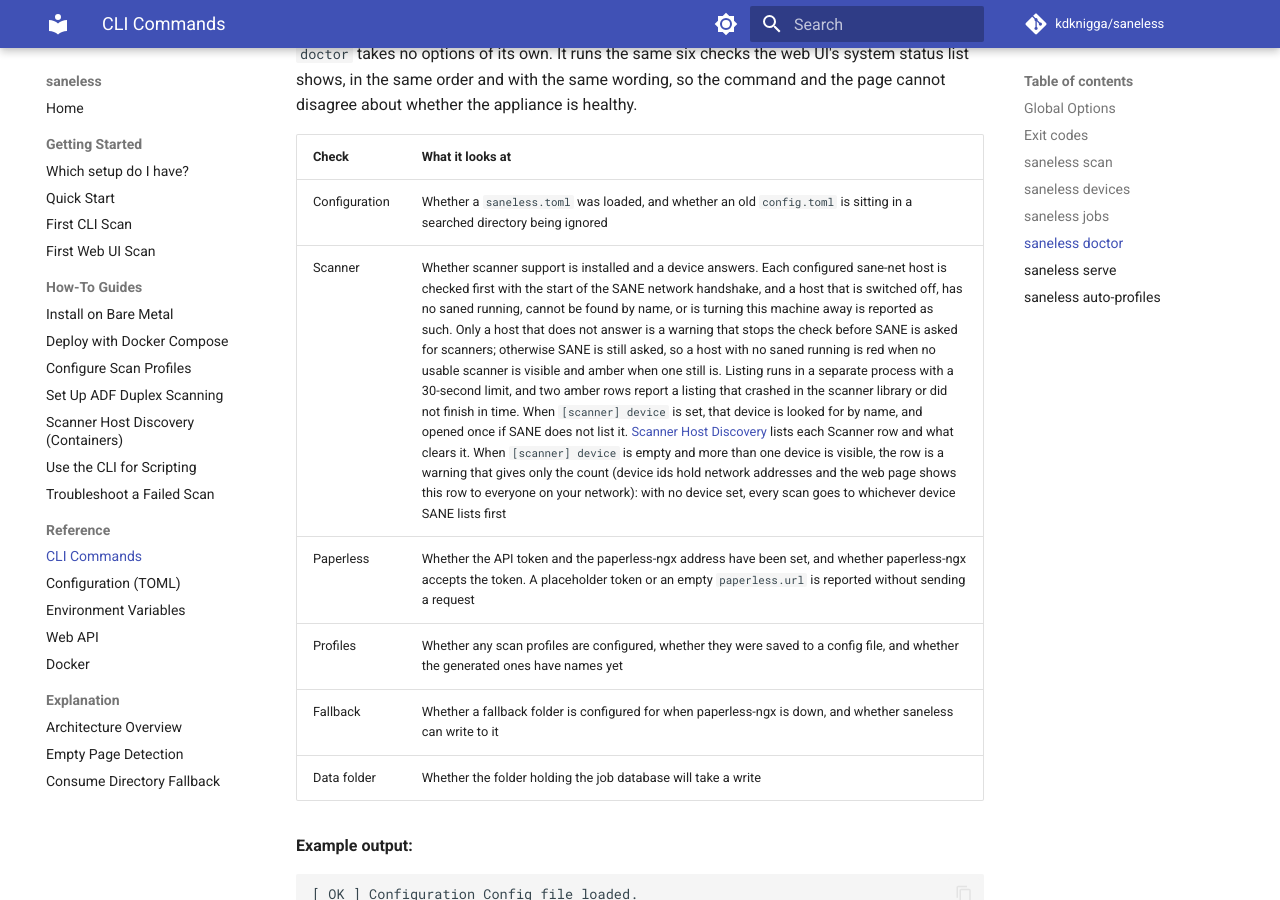
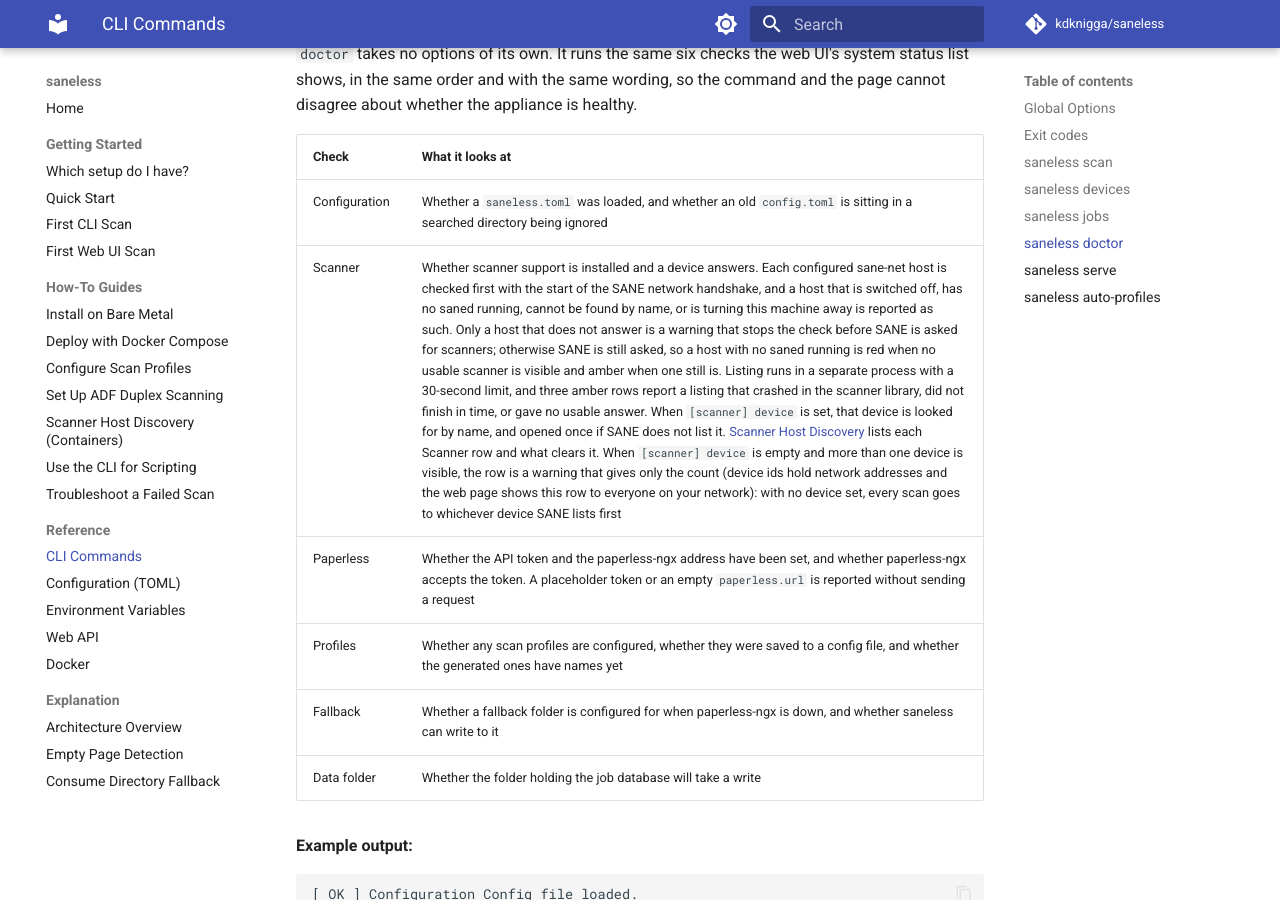
Before and after one commit to kdknigga/saneless, an MkDocs documentation site: the page built from docs/reference/cli-commands.md, in a window 1280 px wide and 900 px high, scrolled down 7330 px. Built offline with MkDocs 1.6.1 and Material for MkDocs 9.7.7, drawn with Linux system fonts in a browser that asks for light colours; comment, search, counter and statistics services are not loaded.

Commit message:
fix(42.1): count the no-answer row in the CLI reference's Scanner entry
The doctor reference still said two amber rows report a failed
listing. A listing that gave no usable answer has its own amber row
too, so there are three.

Co-Authored-By: Claude Opus 5.5 (1M context) <noreply@anthropic.com>
Claude-Session: https://claude.ai/code/session_013CxQxLcnRUSK9XY3SKundu

```diff
--- a/docs/reference/cli-commands.md
+++ b/docs/reference/cli-commands.md
@@ -203,7 +203,7 @@ saneless [--config PATH] [-v] doctor
 | Check | What it looks at |
 |-------|------------------|
 | Configuration | Whether a `saneless.toml` was loaded, and whether an old `config.toml` is sitting in a searched directory being ignored |
-| Scanner | Whether scanner support is installed and a device answers. Each configured sane-net host is checked first with the start of the SANE network handshake, and a host that is switched off, has no saned running, cannot be found by name, or is turning this machine away is reported as such. Only a host that does not answer is a warning that stops the check before SANE is asked for scanners; otherwise SANE is still asked, so a host with no saned running is red when no usable scanner is visible and amber when one still is. Listing runs in a separate process with a 30-second limit, and two amber rows report a listing that crashed in the scanner library or did not finish in time. When `[scanner] device` is set, that device is looked for by name, and opened once if SANE does not list it. [Scanner Host Discovery](../how-to/scanner-host-discovery.md#what-the-scanner-row-says) lists each Scanner row and what clears it. When `[scanner] device` is empty and more than one device is visible, the row is a warning that gives only the count (device ids hold network addresses and the web page shows this row to everyone on your network): with no device set, every scan goes to whichever device SANE lists first |
+| Scanner | Whether scanner support is installed and a device answers. Each configured sane-net host is checked first with the start of the SANE network handshake, and a host that is switched off, has no saned running, cannot be found by name, or is turning this machine away is reported as such. Only a host that does not answer is a warning that stops the check before SANE is asked for scanners; otherwise SANE is still asked, so a host with no saned running is red when no usable scanner is visible and amber when one still is. Listing runs in a separate process with a 30-second limit, and three amber rows report a listing that crashed in the scanner library, did not finish in time, or gave no usable answer. When `[scanner] device` is set, that device is looked for by name, and opened once if SANE does not list it. [Scanner Host Discovery](../how-to/scanner-host-discovery.md#what-the-scanner-row-says) lists each Scanner row and what clears it. When `[scanner] device` is empty and more than one device is visible, the row is a warning that gives only the count (device ids hold network addresses and the web page shows this row to everyone on your network): with no device set, every scan goes to whichever device SANE lists first |
 | Paperless | Whether the API token and the paperless-ngx address have been set, and whether paperless-ngx accepts the token. A placeholder token or an empty `paperless.url` is reported without sending a request |
 | Profiles | Whether any scan profiles are configured, whether they were saved to a config file, and whether the generated ones have names yet |
 | Fallback | Whether a fallback folder is configured for when paperless-ngx is down, and whether saneless can write to it |
```
